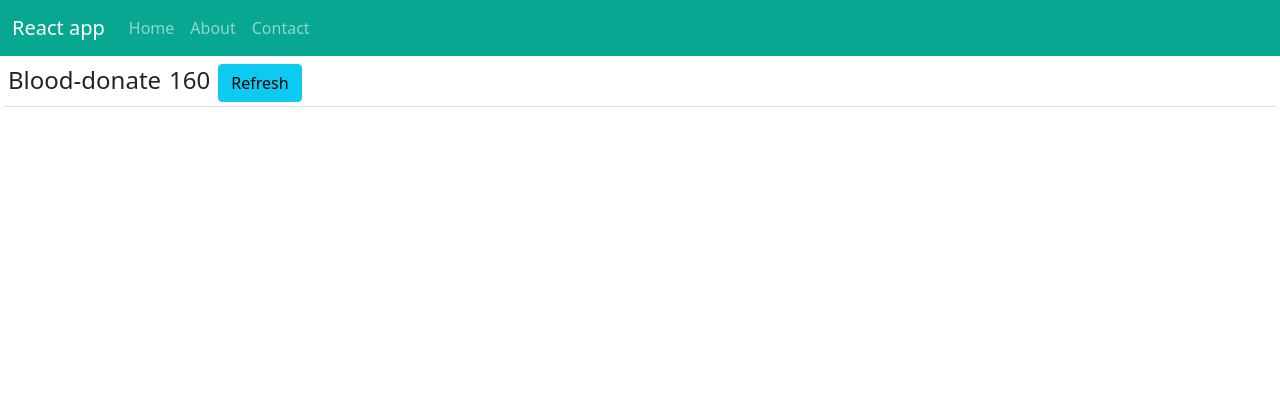
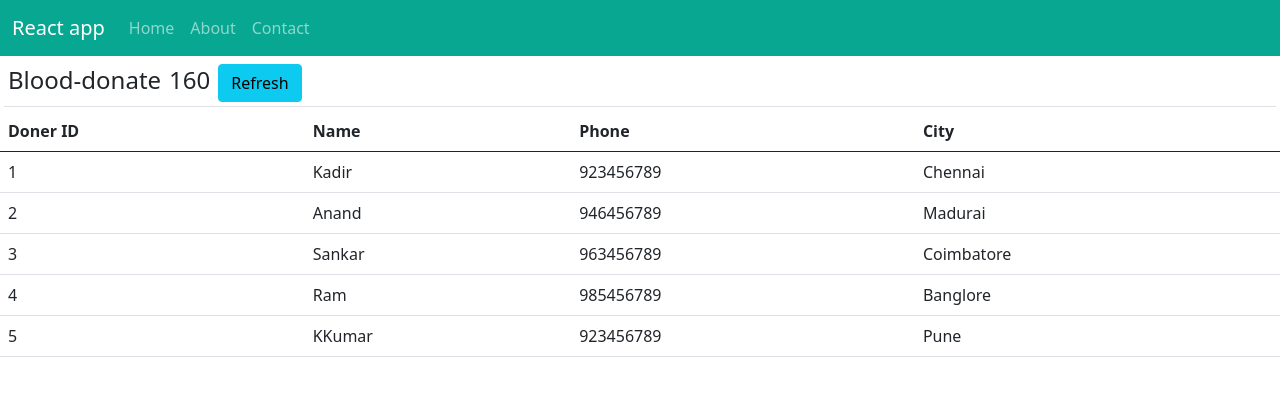
Before and after one commit to sakthikarthickraja98/react-app, a React (Create React App) app in the folder learn-react-app/: page / in a window 1280 px wide. Shown: the top 396 px of the page. Built offline with nearby package versions, Linux system fonts and the light colour scheme.

Commit message:
add table in main

```diff
--- a/learn-react-app/src/mainContent.jsx
+++ b/learn-react-app/src/mainContent.jsx
@@ -3,18 +3,51 @@ import React,{Component} from "react";
 export default class MainContent extends Component{
   state = {
       pagetitle : "Blood-donate",
-      donerscount : 160
+      donarscount : 160,
+      donardetails:[
+          {id:1,name:"Kadir",phone:923456789,address:{city:"Chennai"}},
+          {id:2,name:"Anand",phone:946456789,address:{city:"Madurai"}},
+          {id:3,name:"Sankar",phone:963456789,address:{city:"Coimbatore"}},
+          {id:4,name:"Ram",phone:985456789,address:{city:"Banglore"}},
+          {id:5,name:"KKumar",phone:923456789,address:{city:"Pune"}},
+      ]
   };
 
   render(){
     return (
     <div>
      <h4 className="border-bottom m-1 p-1">{this.state.pagetitle}
-     <span className="badge-secondary m-2">{this.state.donerscount}</span>
+     <span className="badge-secondary m-2">{this.state.donarscount}</span>
 
      <button className="btn btn-info" onClick={this.onrefreshclick}>Refresh</button>
 
      </h4>
+
+     <table className="table">
+         <thead>
+            <tr>
+                <th>Doner ID</th>
+                <th>Name</th>
+                <th>Phone</th>
+                <th>City</th>
+            </tr>
+         </thead>
+         <tbody>
+            {
+            this.state.donardetails.map((cust)=>{
+            return(
+                 <tr key={cust.id}>
+                 <td>{cust.id}</td>
+                 <td>{cust.name}</td>
+                 <td>{cust.phone}</td>
+                 <td>{cust.address.city}</td>
+             </tr>
+            );
+            })
+            }
+
+         </tbody>
+     </table>
      </div>
     );
   }
@@ -22,7 +55,7 @@ export default class MainContent extends Component{
   //excutes when user click on refresh button
   onrefreshclick = () => {
     this.setState({
-        donerscount:340
+        donarscount:340
     });
   }
 }
```
